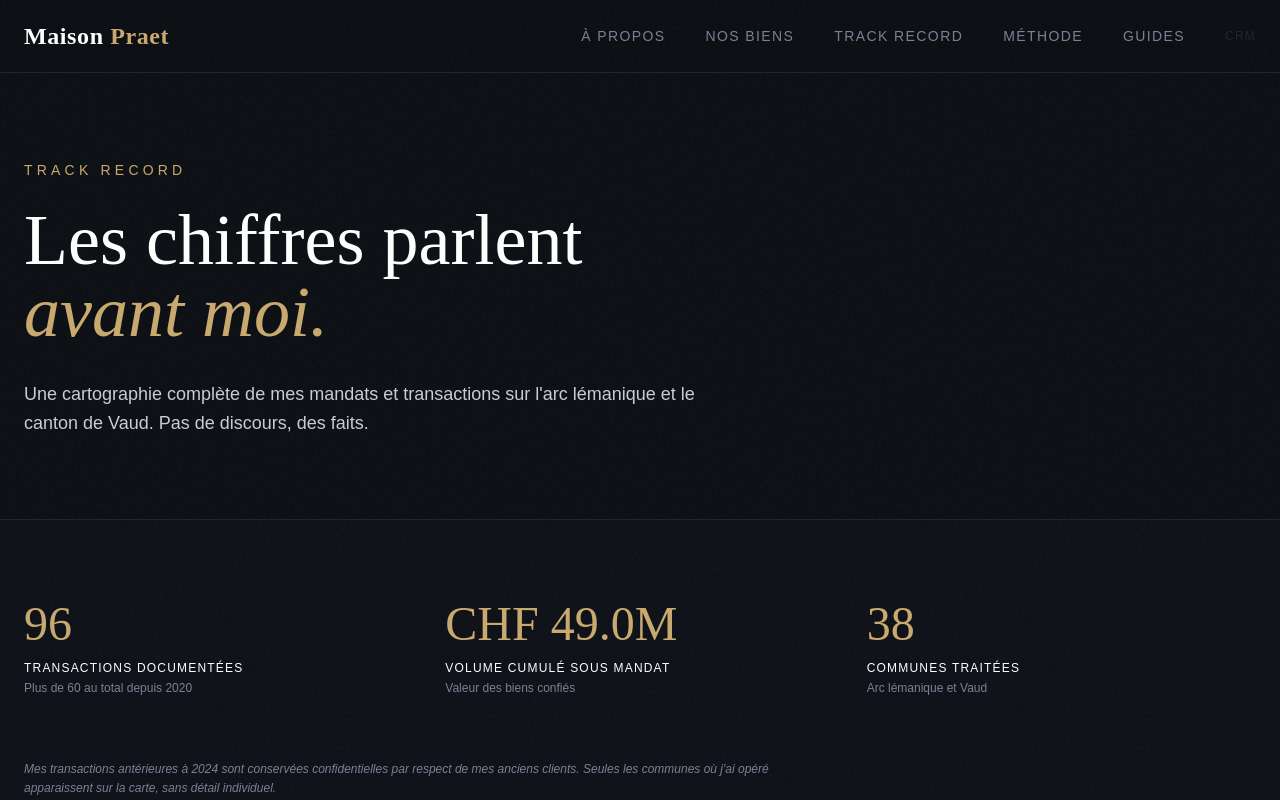
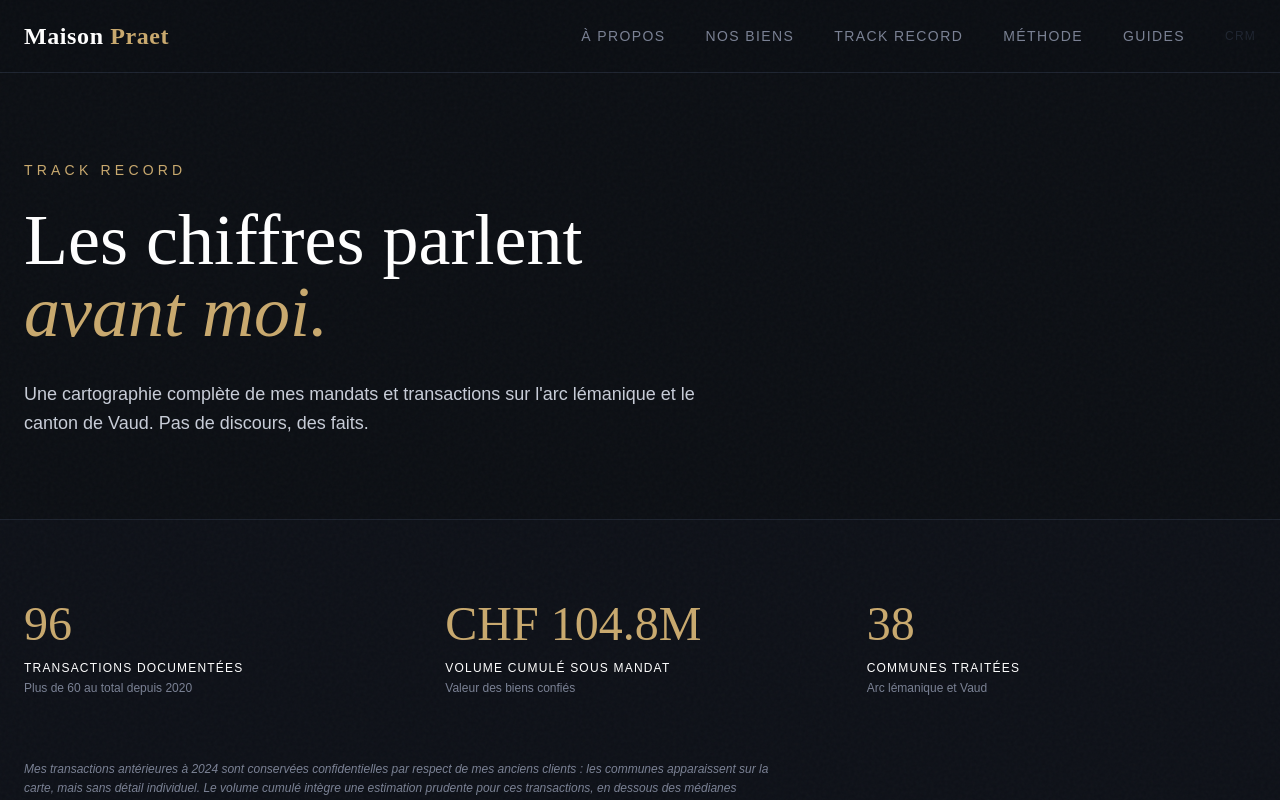
Before and after one commit to Sinseed/maison-praet, a Next.js app: page /track-record in a window 1280 px wide. Shown: the top 800 px of the page. Built offline with nearby package versions, Linux system fonts and the light colour scheme.

Commit message:
Track Record: volume cumulé intègre estimation forfaitaire prudente (CHF 900K/transaction sans prix)

```diff
--- a/app/track-record/page.tsx
+++ b/app/track-record/page.tsx
@@ -32,19 +32,26 @@ function Hero() {
 }
 
 // ─── STATS AGRÉGÉES ─────────────────────────────────────────────────────────
+// Médiane forfaitaire utilisée pour estimer le volume des transactions historiques
+// dont le prix exact reste confidentiel. Volontairement prudente (en dessous de
+// la médiane réelle du marché vaudois 2020-2023) pour rester défensive.
+const MEDIANE_HISTORIQUE = 900_000
+
 function Stats() {
   const stats = useMemo(() => {
     // Toutes les transactions documentées : mandats actuels (avec photos) + historique (sans photos mais avec annee_vente)
     const valides = MANDATS.filter(m => m.photos.length > 0 || m.annee_vente)
     // Compte total de transactions, en tenant compte du nombre de lots vendus
     const totalTransactions = valides.reduce((sum, m) => sum + (m.nb_lots || 1), 0)
+    // Volume cumulé : prix réels + estimation forfaitaire pour les transactions sans prix
     const volume = valides.reduce((sum, m) => {
       const n = parseInt(m.prix.replace(/'/g, '').replace(/[^\d]/g, ''))
-      return sum + (isNaN(n) ? 0 : n)
+      if (!isNaN(n) && n > 0) return sum + n
+      // Pas de prix réel : on multiplie la médiane par le nombre de lots
+      return sum + ((m.nb_lots || 1) * MEDIANE_HISTORIQUE)
     }, 0)
     const communes = new Set(valides.map(m => m.lieu)).size
-    const vendus = valides.filter(m => m.categorie === 'vendu').reduce((s, m) => s + (m.nb_lots || 1), 0)
-    return { total: totalTransactions, volume, communes, vendus }
+    return { total: totalTransactions, volume, communes }
   }, [])
 
   const formatChf = (n: number) => {
@@ -71,7 +78,7 @@ function Stats() {
           ))}
         </div>
         <p className="font-body text-xs text-brand-muted italic mt-12 md:mt-16 max-w-3xl leading-relaxed">
-          Mes transactions antérieures à 2024 sont conservées confidentielles par respect de mes anciens clients. Seules les communes où j'ai opéré apparaissent sur la carte, sans détail individuel.
+          Mes transactions antérieures à 2024 sont conservées confidentielles par respect de mes anciens clients : les communes apparaissent sur la carte, mais sans détail individuel. Le volume cumulé intègre une estimation prudente pour ces transactions, en dessous des médianes observées sur le marché vaudois.
         </p>
       </div>
     </section>
```
